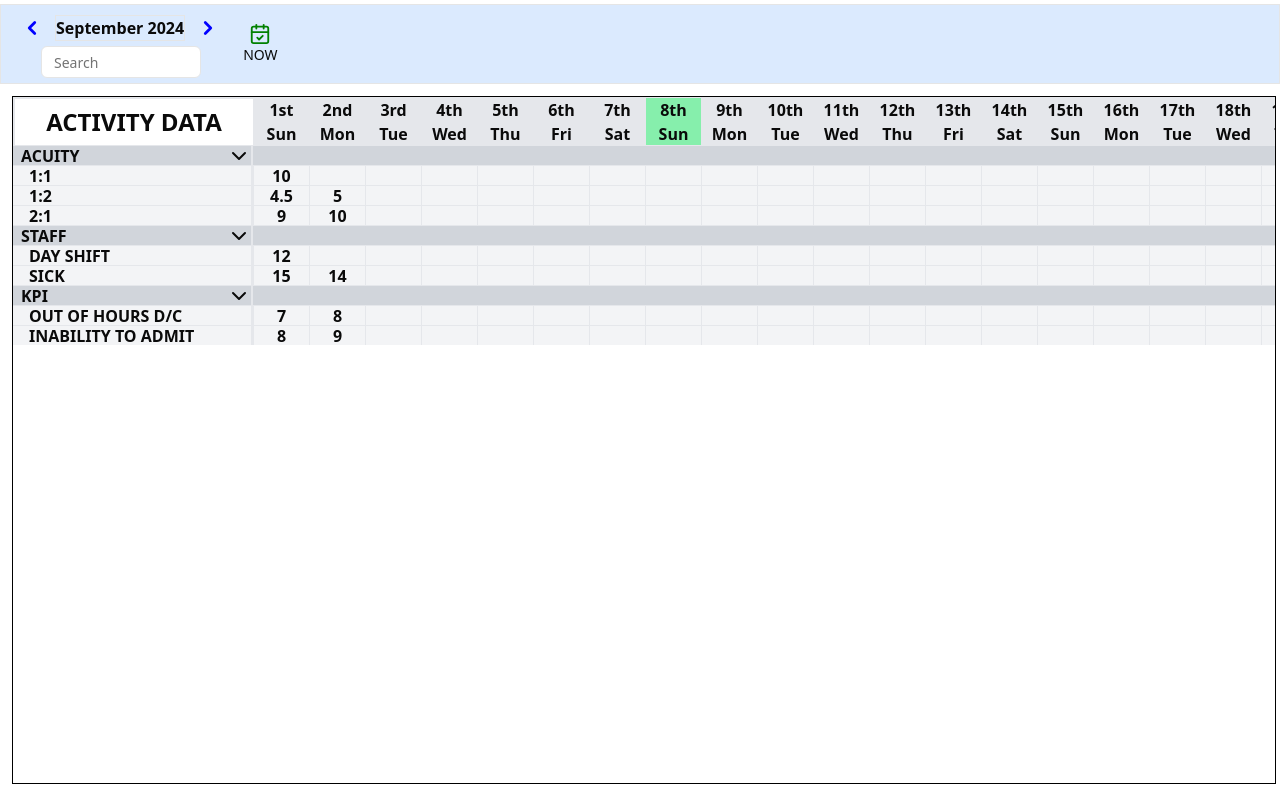
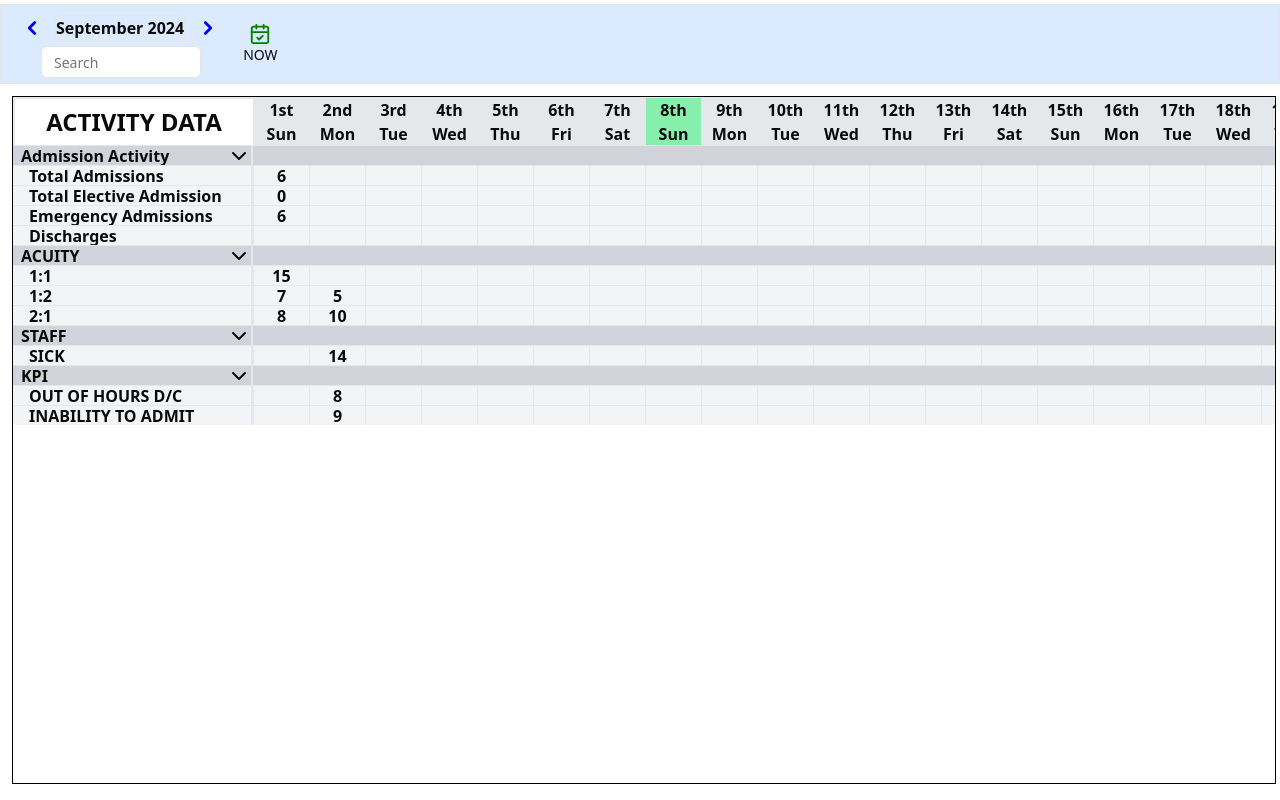
Before and after one commit to cyberblitz/components_examples, a Next.js app: page /schedule in a window 1280 px wide. Built offline with nearby package versions, Linux system fonts and the light colour scheme.

Commit message:
added api examples

```diff
--- /dev/null
+++ b/app/api/route.tsx
@@ -0,0 +1,8 @@
+import { NextRequest, NextResponse } from 'next/server';
+
+export async function GET(req: NextRequest) {
+  const { searchParams } = new URL(req.url); // Extract query params from the request URL
+  const name = searchParams.get('name') || 'stranger';
+
+  return NextResponse.json({ message: `Hello, ${name}!` });
+}
--- /dev/null
+++ b/app/async/[id]/page.tsx
@@ -0,0 +1,45 @@
+'use client';  // Only for app directory, if using client-side rendering
+
+import { useSearchParams } from 'next/navigation';  // useParams and useSearchParams for app directory
+import { useRouter } from 'next/router';  // For pages directory
+
+export default function PostPage({
+    params,
+    searchParams,
+  }: {
+    params: { id: string };          // Dynamic route parameter 'id'
+    searchParams: { category?: string }; // Query parameter 'category'
+  }) {
+  // For app directory (Next.js 13)
+
+//   const searchParams = useSearchParams();
+
+  // Ensure postId is a string (handle string[] cases)
+//   const postId = Array.isArray(params.id) ? params.id[0] : params.id;
+//   const category = searchParams.get('category');
+
+  // Parse postId to an integer
+  const parsedPostId = parseInt(params.id, 10);
+
+
+  // Simulate fetching a single post based on the postId
+  const posts = [
+    { id: 1, title: 'Tech Post 1', content: 'Content for post 1', category: 'tech' },
+    { id: 1, title: 'Tech Post 1', content: 'Content for post 1', category: 'travel' },
+    { id: 2, title: 'Travel Post 1', content: 'Content for post 2', category: 'travel' },
+  ];
+
+  const post = posts.find(post => post.id === parsedPostId && (!searchParams.category || post.category === searchParams.category));
+
+  if (!post) {
+    return <p>Post not found or category does not match</p>;
+  }
+
+  return (
+    <div>
+      <h1>{post.title}</h1>
+      <p>{post.content}</p>
+      <p>Category: {post.category}</p>
+    </div>
+  );
+}
--- /dev/null
+++ b/app/async/page.tsx
@@ -0,0 +1,65 @@
+"use client";
+
+import { useSearchParams } from "next/navigation";
+import { useEffect, useState } from "react";
+
+
+
+
+export default function AsyncTest() {
+  // State to store the result of the async operation
+  const [extractedData, setExtractedData] = useState(null);
+  const [extractedData2, setExtractedData2] = useState(null);
+
+    const searchParams = useSearchParams();
+    const category = searchParams.get('start');
+    const author = searchParams.get('end');
+
+  // Async function to fetch the data
+  const fetchData = async () => {
+    const result = await data1();  // Wait for the data
+    setExtractedData(result);     // Store the result in state
+  };
+
+
+  const fetchData2 = async () => {
+    const result = await data2();  // Wait for the data
+    setExtractedData2(result);     // Store the result in state
+  };
+
+  // useEffect to call the async function when the component mounts
+  useEffect(() => {
+    fetchData();  // Call the async function
+    fetchData2()
+  }, []);
+
+  console.log("extractedData:", extractedData);  // This will log `null` initially, then the fetched data after state updates
+  console.log("extractedData2:", extractedData2);  // This will log `null` initially, then the fetched data after state updates
+  return (
+    <>
+      <div>Data: {extractedData ? JSON.stringify(extractedData) : "Loading..."}</div>
+    </>
+  );
+}
+
+// Simulated data fetching function
+function data1(): Promise<any> {
+  return new Promise((resolve, reject) => {
+    setTimeout(() => {
+      resolve({ id: 1, name: "test" });
+    }, 2000); // 2000ms delay (2 seconds)
+  });
+}
+
+async function data2(): Promise<any> {
+    try {
+      const response = await fetch('https://jsonplaceholder.typicode.com/posts/1'); // Fetch data
+      if (!response.ok) {
+        throw new Error('Network response was not ok');
+      }
+      const data = await response.json(); // Parse JSON from response
+      return data;
+    } catch (error) {
+      console.error("Fetch error:", error);
+    }
+  };
--- a/app/schedule/components/outer_border_highlight_by_row.tsx
+++ b/app/schedule/components/outer_border_highlight_by_row.tsx
@@ -33,20 +33,20 @@ export type SelectedCell = {
 
 
 const shifts: activityData[] = [
-    { id: 0,    date: '2024-09-01',     group: 'ACUITY',    title: "1:1",                   value: '10' },
-    { id: 1,    date: '2024-09-01',     group: 'ACUITY',    title: "1:2",                   value: '4.5' },
-    { id: 2,    date: '2024-09-01',     group: 'ACUITY',    title: "2:1",                   value: '9' },
-    { id: 3,    date: '2024-09-01',     group: 'STAFF',     title: "DAY SHIFT",             value: '12' },
-    { id: 4,    date: '2024-09-01',     group: 'STAFF',     title: "SICK",                  value: '15' },
-    { id: 5,    date: '2024-09-01',     group: 'KPI',       title: "OUT OF HOURS D/C",      value: '7' },
-    { id: 6,    date: '2024-09-01',     group: 'KPI',       title: "INABILITY TO ADMIT",    value: '8' },
-    { id: 8,    date: '2024-09-02',     group: 'ACUITY',    title: "1:2",                   value: '5' },
-    { id: 9,    date: '2024-09-02',     group: 'ACUITY',    title: "2:1",                   value: '10' },
-    { id: 10,   date: '2024-09-02',     group: 'STAFF',     title: "SICK",                  value: '14' },
-    { id: 11,   date: '2024-09-02',     group: 'KPI',       title: "OUT OF HOURS D/C",      value: '8' },
-    { id: 12,   date: '2024-09-02',     group: 'KPI',       title: "INABILITY TO ADMIT",    value: '9' },
-    { id: 13,   date: '2024-10-03',     group: 'ACUITY',    title: "1:2",                   value: '7' },
-    { id: 14,   date: '2024-10-03',     group: 'ACUITY',    title: "2:1",                   value: '8' },
+    { id: 0,    date: '2024-09-01',     group: 'Admission Activity',        title: "Total Admissions",            value: '6' },
+    { id: 1,    date: '2024-09-01',     group: 'Admission Activity',        title: "Total Elective Admission",    value: '0' },
+    { id: 2,    date: '2024-09-01',     group: 'Admission Activity',        title: "Emergency Admissions",        value: '6' },
+    { id: 3,    date: '2024-09-01',     group: 'Admission Activity',        title: "Discharges",                  value: '' },
+    { id: 4,    date: '2024-09-01',     group: 'ACUITY',                    title: "1:1",                         value: '15' },
+    { id: 5,    date: '2024-09-01',     group: 'ACUITY',                    title: "1:2",                         value: '7' },
+    { id: 6,    date: '2024-09-01',     group: 'ACUITY',                    title: "2:1",                       value: '8' },
+    { id: 8,    date: '2024-09-02',     group: 'ACUITY',                    title: "1:2",                   value: '5' },
+    { id: 9,    date: '2024-09-02',     group: 'ACUITY',                    title: "2:1",                   value: '10' },
+    { id: 10,   date: '2024-09-02',     group: 'STAFF',                     title: "SICK",                  value: '14' },
+    { id: 11,   date: '2024-09-02',     group: 'KPI',                       title: "OUT OF HOURS D/C",      value: '8' },
+    { id: 12,   date: '2024-09-02',     group: 'KPI',                       title: "INABILITY TO ADMIT",    value: '9' },
+    { id: 13,   date: '2024-10-03',     group: 'ACUITY',                    title: "1:2",                   value: '7' },
+    { id: 14,   date: '2024-10-03',     group: 'ACUITY',                    title: "2:1",                   value: '8' },
 
     // Add more shift data as needed...
 ];
```
